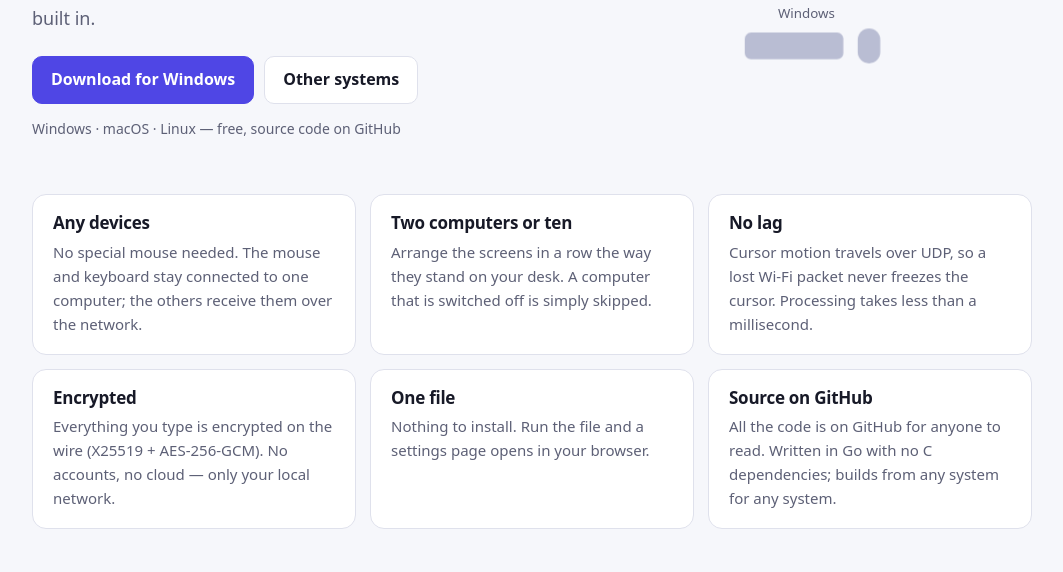
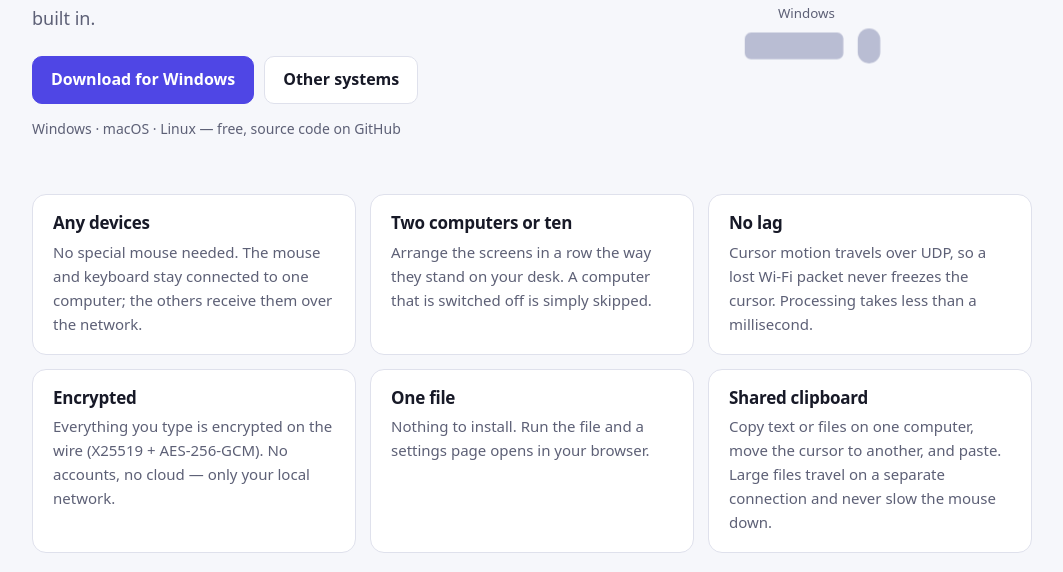
Before and after one commit to Ivlad003/edgehop, a plain HTML site: page site/index.html in a window 1280 px wide. Shown: the part 368-940 px from the top of the page, without its empty margins (108-1171 px from the left). Drawn offline with Linux system fonts and the light colour scheme.

Commit message:
Document the shared clipboard
Co-Authored-By: Claude Fable 5.2 <noreply@anthropic.com>

```diff
--- a/site/index.html
+++ b/site/index.html
@@ -78,8 +78,8 @@
       <p data-uk="Нічого встановлювати. Запустіть файл — у браузері відкриється сторінка налаштувань.">Nothing to install. Run the file and a settings page opens in your browser.</p>
     </div>
     <div class="feature">
-      <h3 data-uk="Код на GitHub">Source on GitHub</h3>
-      <p data-uk="Увесь код відкрито лежить на GitHub. Написано на Go без залежностей на C, збирається з будь-якої системи під будь-яку.">All the code is on GitHub for anyone to read. Written in Go with no C dependencies; builds from any system for any system.</p>
+      <h3 data-uk="Спільний буфер обміну">Shared clipboard</h3>
+      <p data-uk="Скопіюйте текст або файли на одному комп'ютері, переведіть курсор на інший і вставте. Великі файли йдуть окремим з'єднанням і не гальмують мишу.">Copy text or files on one computer, move the cursor to another, and paste. Large files travel on a separate connection and never slow the mouse down.</p>
     </div>
   </section>
 
@@ -156,7 +156,7 @@ xattr -d com.apple.quarantine edgehop-darwin-arm64
     <p data-uk="Чесно: проєкт молодий. Перехоплення й відтворення миші та клавіатури перевірено на реальній машині з Windows і автоматичним тестом на справжньому Mac. На Linux це перевірено на рівні ядра, але ще не на справжньому робочому столі. Повний сценарій на двох окремих комп'ютерах поки ніхто не проходив, тож перший запуск може виявити помилки.">To be upfront: the project is young. Capturing and replaying the mouse and keyboard has been checked on a real Windows machine and by an automated test on a real Mac. On Linux it is verified at the kernel level, but not yet on a real desktop session. Nobody has run the whole thing across two separate computers yet, so a first run may reveal bugs.</p>
     <p><span data-uk="Знайшли помилку або щось не працює?">Found a bug, or something does not work?</span> <a class="issues-link" href="#" data-uk="Напишіть про це на GitHub">Report it on GitHub</a>.</p>
     <ul class="limits">
-      <li data-uk="Буфер обміну між комп'ютерами поки не синхронізується.">The clipboard is not shared between computers yet.</li>
+      <li data-uk="Файли передаються копіюванням і вставкою; перетягнути файл мишею на інший комп'ютер не можна. Зображення в буфері обміну поки не передаються.">Files are transferred by copy and paste; dragging a file with the mouse onto another computer is not possible. Images on the clipboard are not transferred yet.</li>
       <li data-uk="Ігри, що захоплюють мишу, на керованому комп'ютері не працюватимуть.">Games that capture the mouse will not work on a controlled computer.</li>
       <li data-uk="Ctrl+Alt+Del та Win+L завжди спрацьовують на комп'ютері з клавіатурою.">Ctrl+Alt+Del and Win+L always act on the computer with the keyboard.</li>
     </ul>
```
Also changed, not shown: 1 other file.
